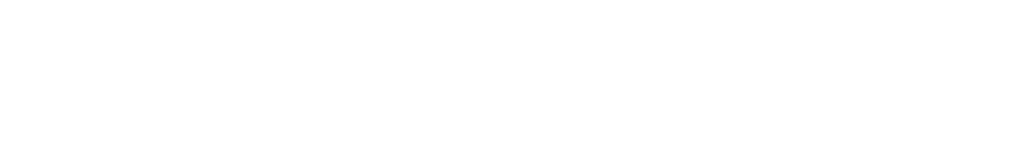
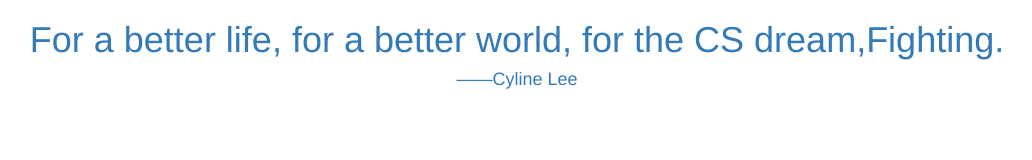
Before and after one commit to CylineT/CylineT.github.io, a plain HTML site: page index.html in a window 1280 px wide. Shown: the whole page, without its empty margins (123-1155 px from the left). Drawn offline with Linux system fonts and the light colour scheme.

Commit message:
cold down

```diff
--- a/index.html
+++ b/index.html
@@ -1,11 +1,16 @@
 <!DOCTYPE html>
 <html>
-
+	<link rel="stylesheet" href="css/bootstrap-theme.css" />
+	<link rel="stylesheet" href="css/bootstrap-theme.min.css" />
+	<link rel="stylesheet" href="css/bootstrap.css" />
+	<link rel="stylesheet" href="css/bootstrap.min.css" />
 	<head>
 		<meta charset="UTF-8">
 		<title></title>
 	</head>
 
+	<a href="#" class="active"><h1 align="center">For a better life, for a better world, for the CS dream,Fighting.</h1></a>
+	<a href="#" class="active"><h4 align="center">——Cyline Lee</h4></a>
 	<body>
 
 	</body>
```
